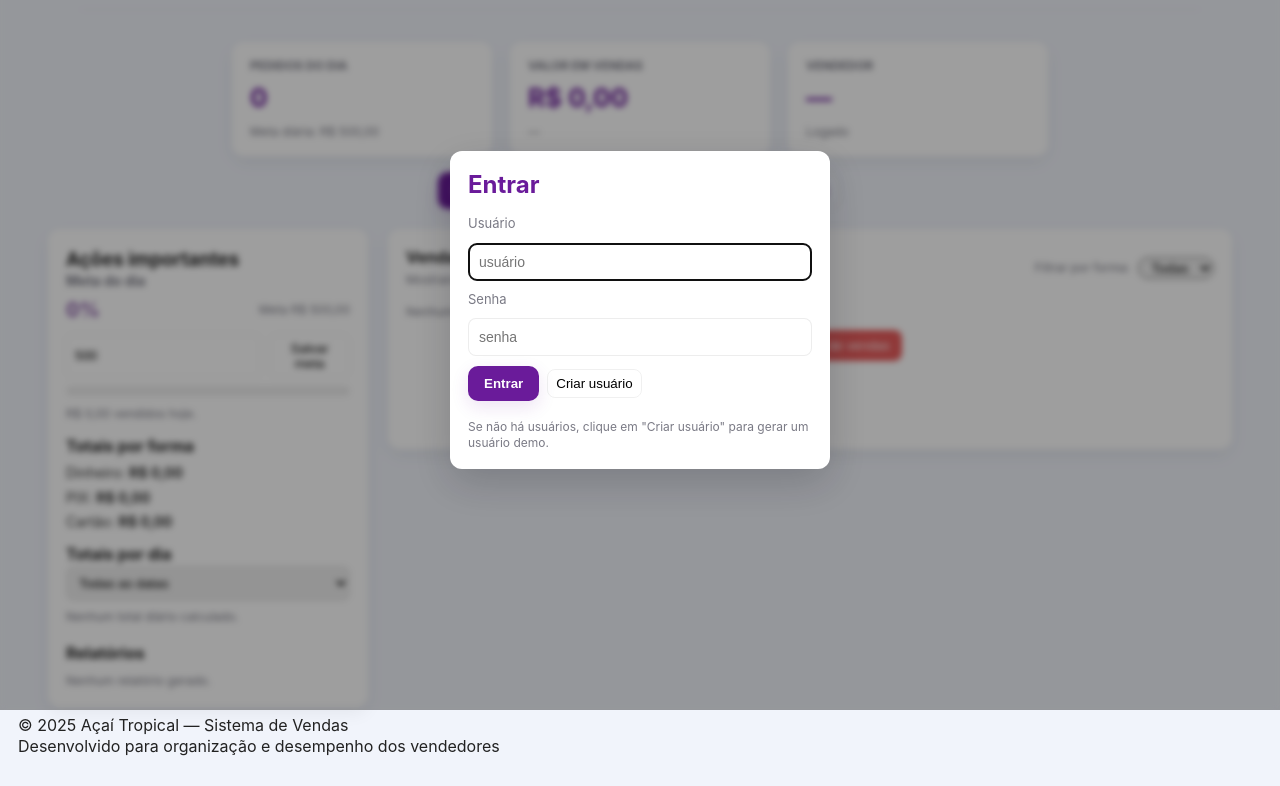
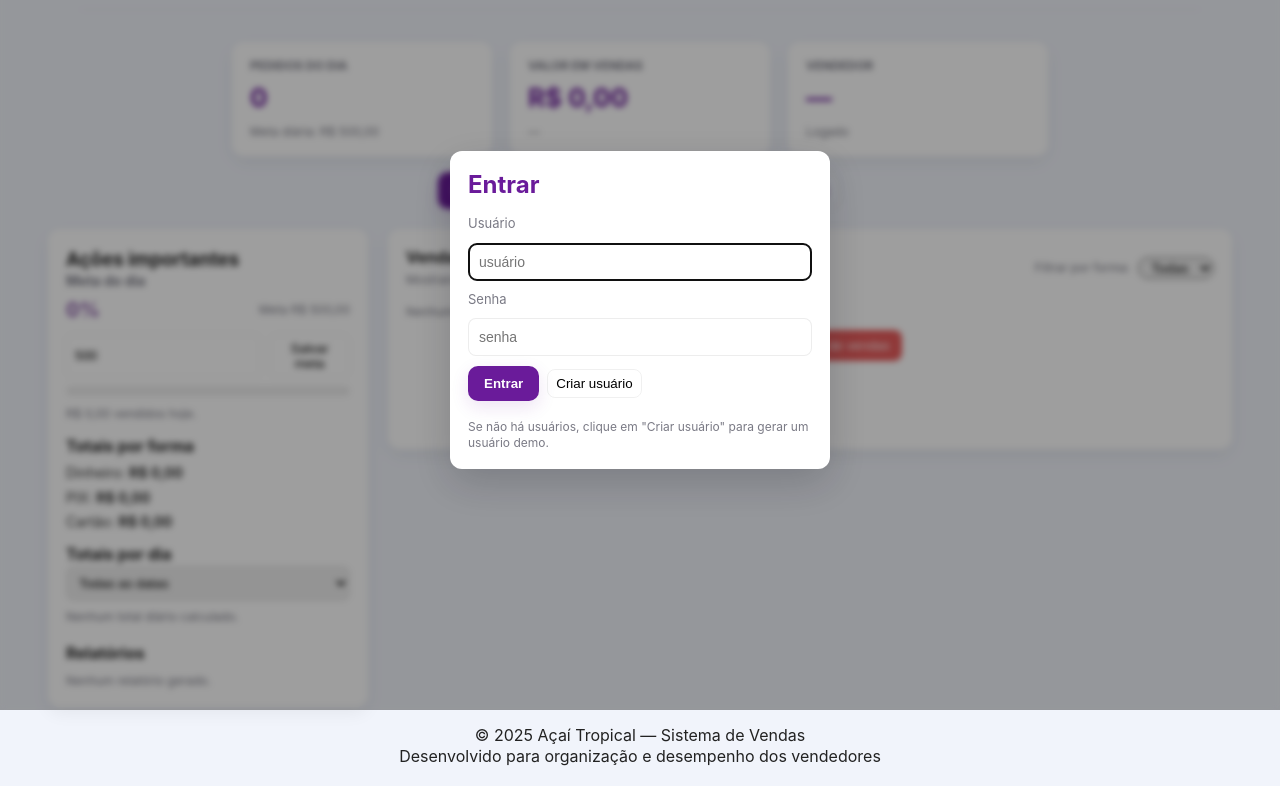
Before and after one commit to anthonyrodrigues0712-design/acaitropical, a plain HTML site: page index.html in a window 1280 px wide. Shown: the part 90-876 px from the top of the page. Drawn offline with nearby package versions, Linux system fonts and the light colour scheme.

Commit message:
Update styles.css

```diff
--- a/styles.css
+++ b/styles.css
@@ -83,3 +83,10 @@ option.hovering{ background-color:#d9c6ff !important; color:#4a0080;}
 .daily-list{ display:flex; flex-direction:column; gap:6px; max-height:200px; overflow:auto; margin-top:8px;}
 .daily-item{ padding:8px; border-radius:8px; display:flex; justify-content:space-between; align-items:center; border:1px solid rgba(0,0,0,0.04); background:#fff;}
 .date-filter{ width:100%; padding:8px; border-radius:8px; border:1px solid rgba(0,0,0,0.06); }
+.footer-inner{
+  margin-top: 10px;
+  text-align: center;
+  margin-left: 30%;
+  margin-right: 30%;
+  border-radius: 15px;
+}
```
